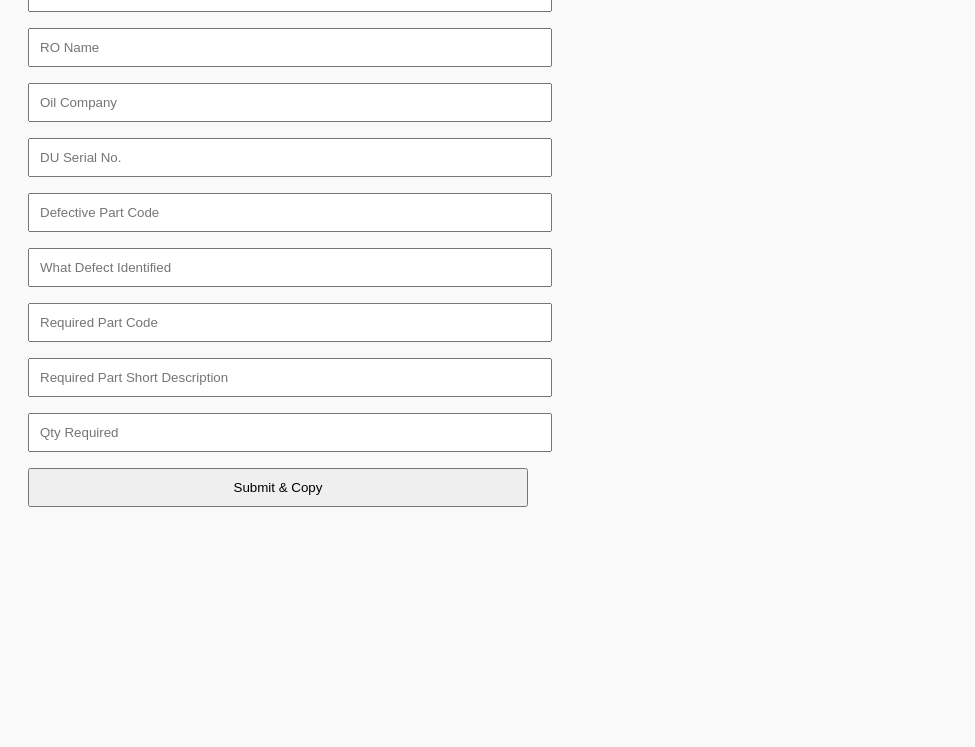
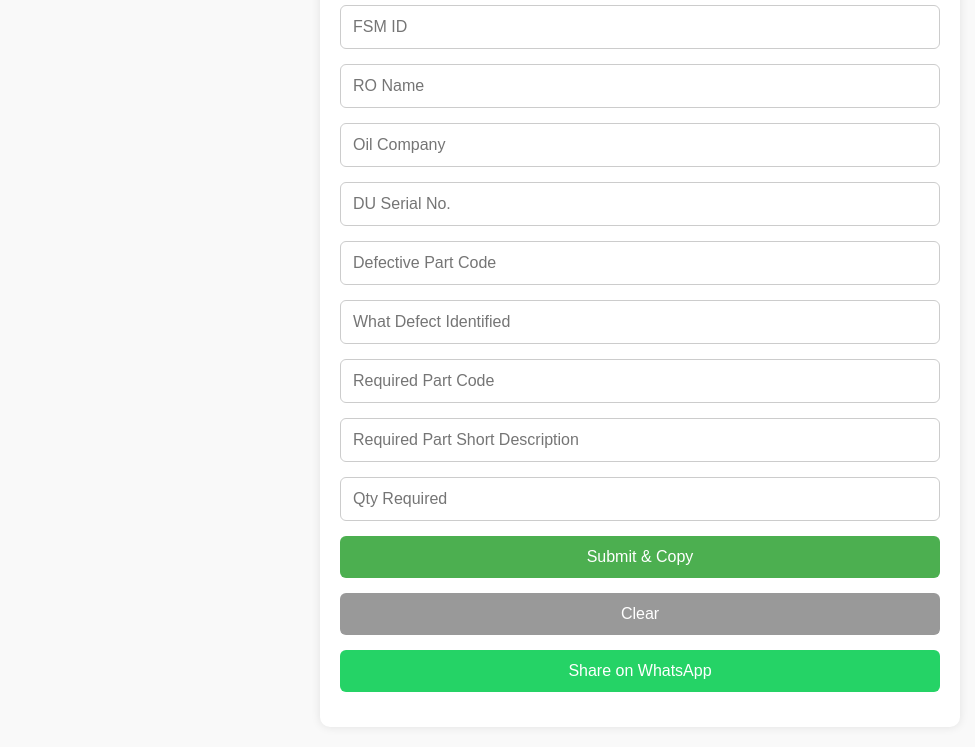
Before and after one commit to GilbarcoTechnical/index.html, a plain HTML site: page Material_Approval.html in a window 1280 px wide. Shown: the part 131-878 px from the top of the page, without its empty margins (0-975 px from the left). Before the commit the page ends 800 px from the top, so only its background shows below. Drawn offline with Linux system fonts and the light colour scheme.

Commit message:
Update Material_Approval.html

```diff
--- a/Material_Approval.html
+++ b/Material_Approval.html
@@ -1,57 +1,116 @@
 <!DOCTYPE html>
-<html>
+<html lang="en">
 <head>
+  <meta charset="UTF-8">
+  <meta name="viewport" content="width=device-width, initial-scale=1">
   <title>Approval for Material Consumption/ Order from TCSD/ASM</title>
   <style>
     body {
       font-family: Arial, sans-serif;
       padding: 20px;
+      margin: 0;
       background: #f9f9f9;
+      display: flex;
+      justify-content: center;
     }
-    input, button {
-      margin: 8px 0;
-      padding: 10px;
+
+    .container {
       width: 100%;
-      max-width: 500px;
+      max-width: 600px;
+      background: #fff;
+      padding: 20px;
+      box-shadow: 0 0 10px rgba(0,0,0,0.1);
+      border-radius: 10px;
     }
+
     h2 {
       color: #333;
+      text-align: center;
+      margin-bottom: 20px;
     }
+
+    input, button {
+      width: 100%;
+      padding: 12px;
+      margin-bottom: 15px;
+      font-size: 16px;
+      border: 1px solid #ccc;
+      border-radius: 6px;
+      box-sizing: border-box;
+    }
+
+    button {
+      background-color: #4CAF50;
+      color: white;
+      border: none;
+      cursor: pointer;
+    }
+
+    button:hover {
+      background-color: #45a049;
+    }
+
     #copied-msg {
       color: green;
       display: none;
       font-weight: bold;
+      text-align: center;
+      margin-top: 10px;
+    }
+
+    .btn-secondary {
+      background-color: #999;
+    }
+
+    .btn-whatsapp {
+      background-color: #25D366;
+    }
+
+    @media (max-width: 480px) {
+      body {
+        padding: 10px;
+      }
+
+      input, button {
+        font-size: 15px;
+        padding: 10px;
+      }
     }
   </style>
 </head>
 <body>
 
-<h2>Approval for Material Consumption/ Order from TCSD/ASM</h2>
+<div class="container">
+  <h2>Approval for Material Consumption/ Order from TCSD/ASM</h2>
 
-<form id="statusForm">
-  <input type="text" id="fsmId" placeholder="FSM ID" required><br>
-  <input type="text" id="roName" placeholder="RO Name" required><br>
-  <input type="text" id="oilCompany" placeholder="Oil Company" required><br>
+  <form id="statusForm">
+    <input type="text" id="fsmId" placeholder="FSM ID" required>
+    <input type="text" id="roName" placeholder="RO Name" required>
+    <input type="text" id="oilCompany" placeholder="Oil Company" required>
+    <input type="text" id="duSerial" placeholder="DU Serial No." required>
+    <input type="text" id="defectiveCode" placeholder="Defective Part Code" required>
+    <input type="text" id="defectIdentified" placeholder="What Defect Identified" required>
+    <input type="text" id="requiredPartCode" placeholder="Required Part Code" required>
+    <input type="text" id="requiredPartDesc" placeholder="Required Part Short Description" required>
+    <input type="text" id="qtyRequired" placeholder="Qty Required" required>
 
-  <input type="text" id="duSerial" placeholder="DU Serial No." required><br>
-  <input type="text" id="defectiveCode" placeholder="Defective Part Code" required><br>
-  <input type="text" id="defectIdentified" placeholder="What Defect Identified" required><br>
-  <input type="text" id="requiredPartCode" placeholder="Required Part Code" required><br>
-  <input type="text" id="requiredPartDesc" placeholder="Required Part Short Description" required><br>
-  <input type="text" id="qtyRequired" placeholder="Qty Required" required><br>
-  <button type="submit">Submit & Copy</button>
-</form>
+    <button type="submit">Submit & Copy</button>
+    <button type="button" class="btn-secondary" onclick="clearForm()">Clear</button>
+    <button type="button" class="btn-whatsapp" onclick="shareOnWhatsApp()">Share on WhatsApp</button>
+  </form>
 
-<p id="copied-msg">Copied! You can now paste it in WhatsApp.</p>
+  <p id="copied-msg">Copied! You can now paste it in WhatsApp.</p>
+</div>
 
 <script>
+  let message = "";
+
   document.getElementById('statusForm').addEventListener('submit', function(e) {
     e.preventDefault();
 
     const fsmId = document.getElementById('fsmId').value.trim();
     const roName = document.getElementById('roName').value.trim();
     const oilCompany = document.getElementById('oilCompany').value.trim();
-
     const duSerial = document.getElementById('duSerial').value.trim();
     const defectiveCode = document.getElementById('defectiveCode').value.trim();
     const defectIdentified = document.getElementById('defectIdentified').value.trim();
@@ -59,7 +118,7 @@
     const requiredPartDesc = document.getElementById('requiredPartDesc').value.trim();
     const qtyRequired = document.getElementById('qtyRequired').value.trim();
 
-    const message =
+    message =
 `Approval for Material Consumption/ Order from TCSD/ASM
 FSM ID: ${fsmId}
 RO Name: ${roName}
@@ -81,6 +140,21 @@ Qty Required: ${qtyRequired}`;
 
     document.getElementById('copied-msg').style.display = 'block';
   });
+
+  function clearForm() {
+    document.getElementById("statusForm").reset();
+    document.getElementById('copied-msg').style.display = 'none';
+  }
+
+  function shareOnWhatsApp() {
+    if (!message) {
+      alert("Please fill the form and click Submit before sharing.");
+      return;
+    }
+    const encodedMsg = encodeURIComponent(message);
+    const whatsappURL = `https://wa.me/?text=${encodedMsg}`;
+    window.open(whatsappURL, '_blank');
+  }
 </script>
 
 </body>
```
